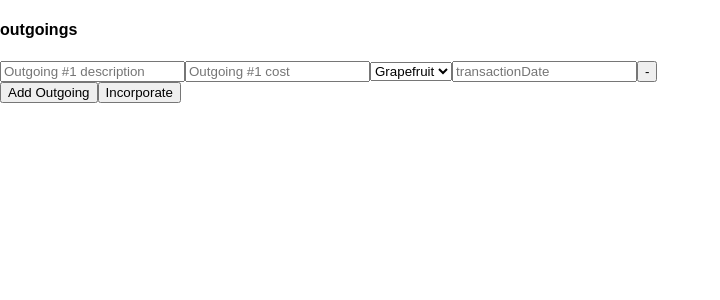
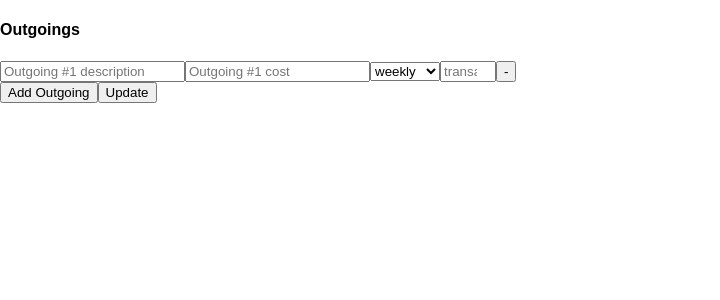
Before and after one commit to jammydav93/finance-calculator, a React (Create React App) app: page / in a window 1280 px wide. Shown: the top 300 px of the page, without its empty margins (0-720 px from the left). Built offline with nearby package versions, Linux system fonts and the light colour scheme.

Commit message:
Move Outgoings element to own file

```diff
--- a/src/App.js
+++ b/src/App.js
@@ -2,6 +2,9 @@ import React, { Component } from 'react';
 import logo from './logo.svg';
 import './App.css';
 import Chart from './Chart.js';
+import Outgoings from './Outgoings.js';
+
+const recurrenceOptions = ['weekly', 'monthly', 'quaterly'];
 
 class App extends React.Component {
   constructor() {
@@ -22,8 +25,10 @@ class App extends React.Component {
   }
 
   handleSubmit = (evt) => {
-    const { description, outgoings } = this.state;
-    alert(this.state.outgoings);
+    evt.preventDefault;
+    for (let i=0; i < this.state.outgoings.length; i++){
+      console.log(this.state.outgoings[i]);
+    }
   }
 
   handleAddOutgoing = () => {
@@ -40,50 +45,13 @@ class App extends React.Component {
 
   render() {
     return (
-      <form onSubmit={this.handleSubmit}>
-        <h4>outgoings</h4>
-
-        {this.state.outgoings.map((outgoing, idx) => (
-          <div classdescription="outgoing">
-            <input
-              type="text"
-              placeholder={`Outgoing #${idx + 1} description`}
-              name="description"
-              value={outgoing.description}
-              onChange={this.handleOutgoingChange(idx)}
-            />
-            <input
-              type="text"
-              placeholder={`Outgoing #${idx + 1} cost`}
-              name="cost"
-              value={outgoing.cost}
-              onChange={this.handleOutgoingChange(idx)}
-            />
-            <select
-              type="text"
-              placeholder={`regularity`}
-              name="regularity"
-              value={outgoing.regularity}
-              onChange={this.handleOutgoingChange(idx)}
-            >
-              <option value="weekly">Grapefruit</option>
-              <option value="monthly">Lime</option>
-              <option value="quaterly">Coconut</option>
-            </select>
-            <input
-              type="text"
-              placeholder={`transactionDate`}
-              name="transactionDate"
-              value={outgoing.transactionDate}
-              onChange={this.handleOutgoingChange(idx)}
-            />
-
-            <button type="button" onClick={this.handleRemoveOutgoing(idx)} classdescription="small">-</button>
-          </div>
-        ))}
-        <button type="button" onClick={this.handleAddOutgoing} classdescription="small">Add Outgoing</button>
-        <button>Incorporate</button>
-      </form>
+      <Outgoings
+        outgoings={this.state.outgoings}
+        handleOutgoingChange={this.handleOutgoingChange}
+        handleAddOutgoing={this.handleAddOutgoing}
+        handleRemoveOutgoing={this.handleRemoveOutgoing}
+        handleSubmit={this.handleSubmit}
+      />
     )
   }
 }
--- /dev/null
+++ b/src/Outgoings.js
@@ -0,0 +1,64 @@
+import React, { Component } from 'react';
+import logo from './logo.svg';
+import './App.css';
+import Chart from './Chart.js';
+
+const recurrenceOptions = ['weekly', 'monthly', 'quaterly'];
+
+class Outgoings extends React.Component {
+  render() {
+    return (
+      <form>
+        <h4>Outgoings</h4>
+        {this.props.outgoings.map((outgoing, idx) => (
+          <div classdescription='outgoing'>
+            <input
+              type='text'
+              placeholder={`Outgoing #${idx + 1} description`}
+              name='description'
+              value={outgoing.description}
+              onChange={this.props.handleOutgoingChange(idx)}
+            />
+            <input
+              type='number'
+              placeholder={`Outgoing #${idx + 1} cost`}
+              name='cost'
+              pattern='[0-9]'
+              min='0'
+              step='0.01'
+              value={outgoing.cost}
+              onChange={this.props.handleOutgoingChange(idx)}
+            />
+            <select
+              type='text'
+              placeholder={`regularity`}
+              name='regularity'
+              value={outgoing.regularity}
+              onChange={this.props.handleOutgoingChange(idx)}
+            >
+              {recurrenceOptions.map((x) =>
+                <option value={x}>{x}</option>
+              )}
+            </select>
+            <input
+              type='number'
+              placeholder={`transactionDate`}
+              name='transactionDate'
+              min='1'
+              max='31'
+              step='1'
+              value={outgoing.transactionDate}
+              onChange={this.props.handleOutgoingChange(idx)}
+            />
+
+          <button type='button' onClick={this.props.handleRemoveOutgoing(idx)} classdescription='small'>-</button>
+          </div>
+        ))}
+        <button type='button' onClick={this.props.handleAddOutgoing} classdescription='small'>Add Outgoing</button>
+        <button type='button' onClick={this.props.handleSubmit} classdescription='small'>Update</button>
+      </form>
+    )
+  }
+}
+
+export default Outgoings;
```
